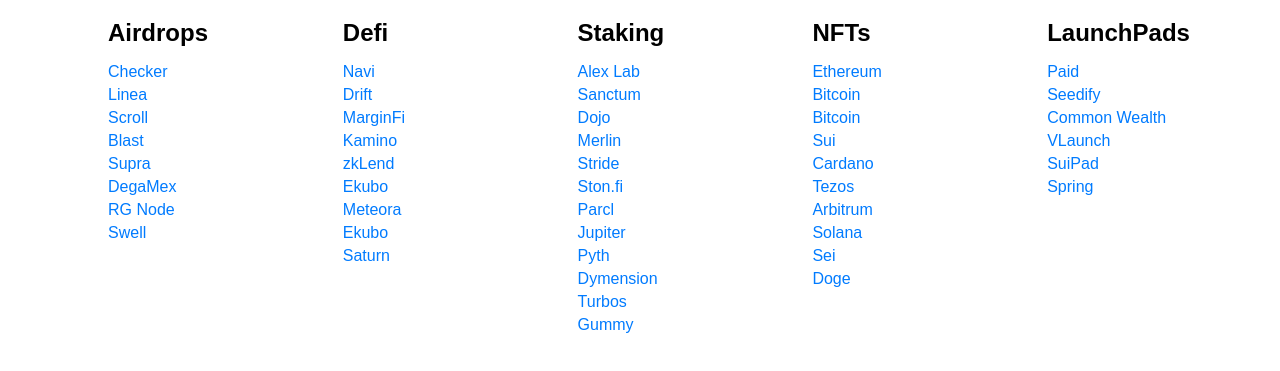
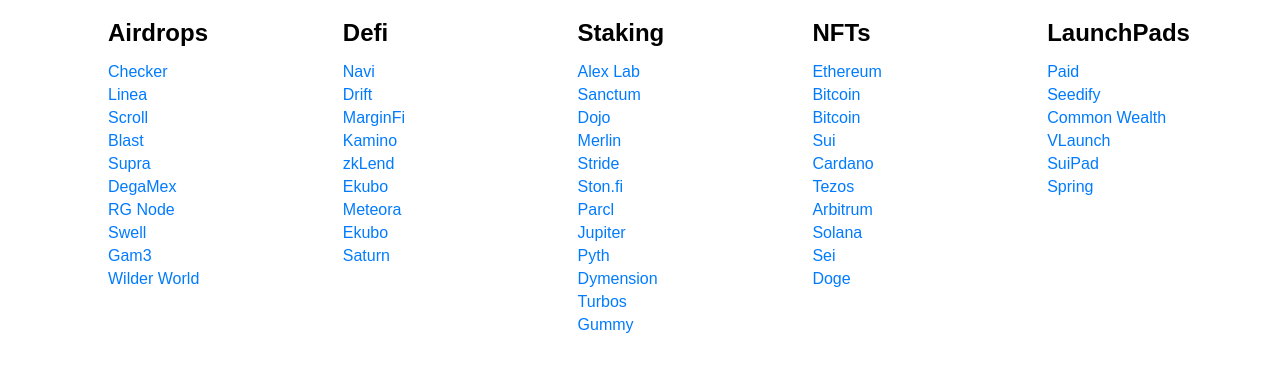
Before and after one commit to 8morr/crypto-links, a plain HTML site: page index.html in a window 1280 px wide. Shown: the part 79-450 px from the top of the page. Drawn offline with Linux system fonts and the light colour scheme; a script that the page names is missing.

Commit message:
Update index.html

```diff
--- a/index.html
+++ b/index.html
@@ -23,6 +23,8 @@
                 <li><a href="https://degamex.com/account" target="_blank">DegaMex</a></li>
                 <li><a href="https://app.nodeterminal.com/portfolio" target="_blank">RG Node</a></li>
                 <li><a href="https://app.swellnetwork.io/dao/voyage" target="_blank">Swell</a></li>
+                <li><a href="https://gam3s.gg/quests/" target="_blank">Gam3</a></li>
+                <li><a href="https://market.wilderworld.com/loyalty" target="_blank">Wilder World</a></li>
             </ul>
         </div>
         <div class="column">
```
